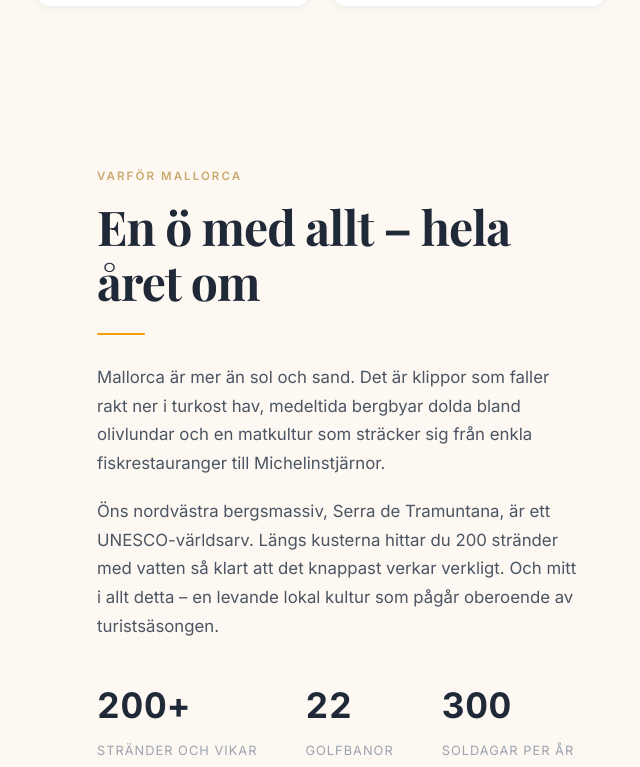
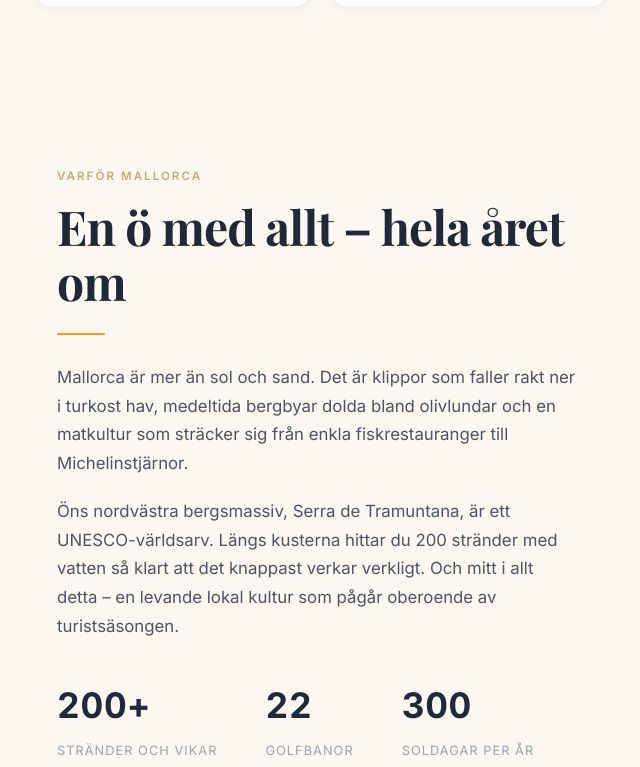
Before and after one commit to ErikFerla/min-hemsida, a Next.js app: page / in a window 1280 px wide. Shown: the part 1393-2160 px from the top of the page, without its empty margins (23-663 px from the left). Built offline with nearby package versions, Linux system fonts and the light colour scheme; a web font is replaced by a local one.

Commit message:
hero image + section padding

```diff
--- a/app/page.tsx
+++ b/app/page.tsx
@@ -33,7 +33,7 @@ export default function Home() {
         {/* Mobilbild — endast synlig på mobil */}
         <div className="mobile-hero-image">
           <img
-            src="https://images.unsplash.com/photo-1502680390469-be75c86b636f?w=800&q=85"
+            src="https://images.unsplash.com/photo-loxEBt7Ad18?w=800&q=85"
             alt="Mallorca — olivlundar och medeltida bergsby"
             style={{
               width: '100%',
@@ -55,7 +55,7 @@ export default function Home() {
 
         <section
           className="page-section"
-          style={{background:'#fdf8f2', overflow:'hidden'}}
+          style={{background:'#fdf8f2', padding:'80px 20px', overflow:'hidden'}}
         >
           <div className="varfor-mallorca-grid" style={{ maxWidth: '1280px', margin: '0 auto', display: 'grid', gap: '80px', alignItems: 'center', width: '100%' }}>
             <div>
```
